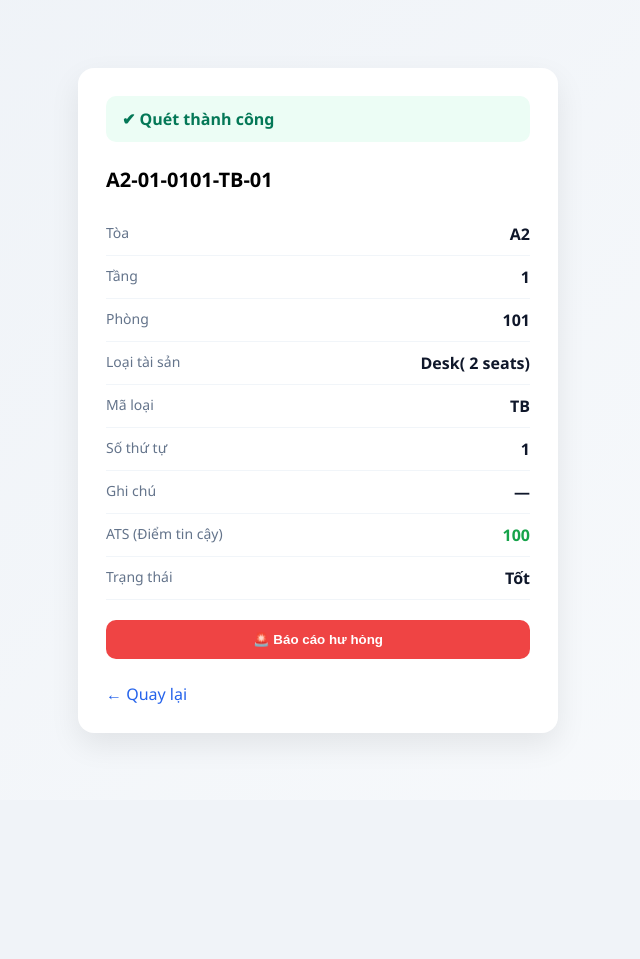
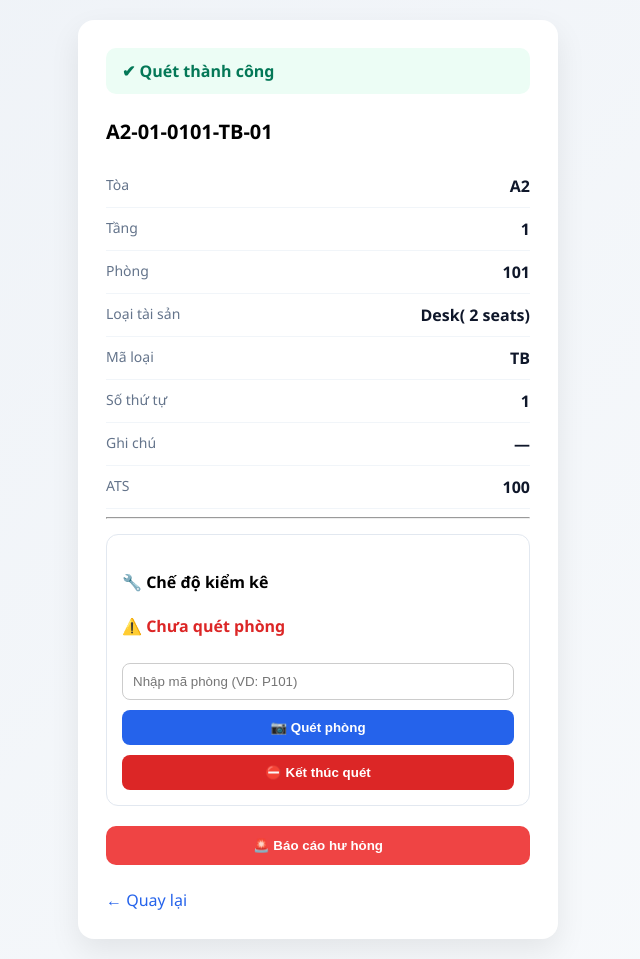
Before and after one commit to hoangan-mi/aims-demo, a Flask app: a page that uses templates/asset.html in a window 1280 px wide. Shown: the whole page, without its empty margins (322-962 px from the left). Before the commit the page ends 737 px from the top, so only its background shows below. Run offline with Flask 3, Linux system fonts and the light colour scheme; the visitor is signed in with stand-in values (Sample User, id 1).

Commit message:
Update asset.html

```diff
--- a/templates/asset.html
+++ b/templates/asset.html
@@ -95,6 +95,13 @@ opacity:.7
 <div class="container">
 <div class="card">
 
+<!-- 🔥 ERROR -->
+{% if error %}
+<div style="background:#fef2f2;color:#b91c1c;padding:12px;border-radius:10px;margin-bottom:20px;font-weight:600;">
+{{ error }}
+</div>
+{% endif %}
+
 <div class="success-banner">
 ✔ Quét thành công
 </div>
@@ -139,57 +146,66 @@ opacity:.7
 </div>
 
 <div class="info-row">
-<span class="label">ATS (Điểm tin cậy)</span>
-<span class="value"
-style="
-font-weight:700;
-color:
-{% if ats >= 80 %}
-#16a34a
-{% elif ats >= 50 %}
-#f59e0b
-{% else %}
-#dc2626
-{% endif %}
-">
-
+<span class="label">ATS</span>
+<span class="value">
 {{ ats }}
-
 </span>
 </div>
 
-<div class="info-row">
-<span class="label">Trạng thái</span>
+<hr>
 
-<span class="value">
+<!-- 🔥 ADMIN / MANAGER -->
+{% if session.role in ["admin","manager"] %}
 
-{% if ats >= 80 %}
-Tốt
-{% elif ats >= 50 %}
-Cần kiểm tra
+<div style="margin-top:15px; padding:15px; border:1px solid #e2e8f0; border-radius:12px;">
+
+<h4>🔧 Chế độ kiểm kê</h4>
+
+{% if session.current_room %}
+<p style="color:#16a34a;font-weight:600;">
+📍 Đang quét phòng: {{ session.current_room }}
+</p>
 {% else %}
-Nguy cơ hỏng
+<p style="color:#dc2626;font-weight:600;">
+⚠️ Chưa quét phòng
+</p>
 {% endif %}
 
-</span>
+<input type="text" id="roomInput" placeholder="Nhập mã phòng (VD: P101)"
+style="width:100%;padding:10px;border-radius:8px;border:1px solid #ccc;margin-top:10px;">
+
+<button onclick="scanRoom()"
+style="margin-top:10px;width:100%;padding:10px;border:none;border-radius:8px;background:#2563eb;color:white;font-weight:600;">
+📷 Quét phòng
+</button>
+
+<a href="/end-scan-room">
+<button style="margin-top:10px;width:100%;padding:10px;border:none;border-radius:8px;background:#dc2626;color:white;font-weight:600;">
+⛔ Kết thúc quét
+</button>
+</a>
+
 </div>
 
+<script>
+function scanRoom(){
+    let room = document.getElementById("roomInput").value;
+    if(room){
+        window.location.href = "/scan-room/" + room;
+    } else {
+        alert("Nhập mã phòng!");
+    }
+}
+</script>
+
+{% endif %}
+
+<!-- 🔥 BÁO HỎNG -->
 <form action="/report/{{ asset['ID_assets'] }}" method="get" style="margin-top:20px;">
 
 <button type="submit"
-style="
-width:100%;
-padding:12px;
-border:none;
-border-radius:10px;
-background:#ef4444;
-color:white;
-font-weight:600;
-cursor:pointer;
-">
-
+style="width:100%;padding:12px;border:none;border-radius:10px;background:#ef4444;color:white;font-weight:600;">
 🚨 Báo cáo hư hỏng
-
 </button>
 
 </form>
@@ -203,13 +219,9 @@ cursor:pointer;
 
 <div class="container">
 <div class="card">
-
 <div class="success-banner" style="background:#fef2f2;color:#b91c1c">
-
 Không tìm thấy tài sản
-
 </div>
-
 </div>
 </div>
 
```
